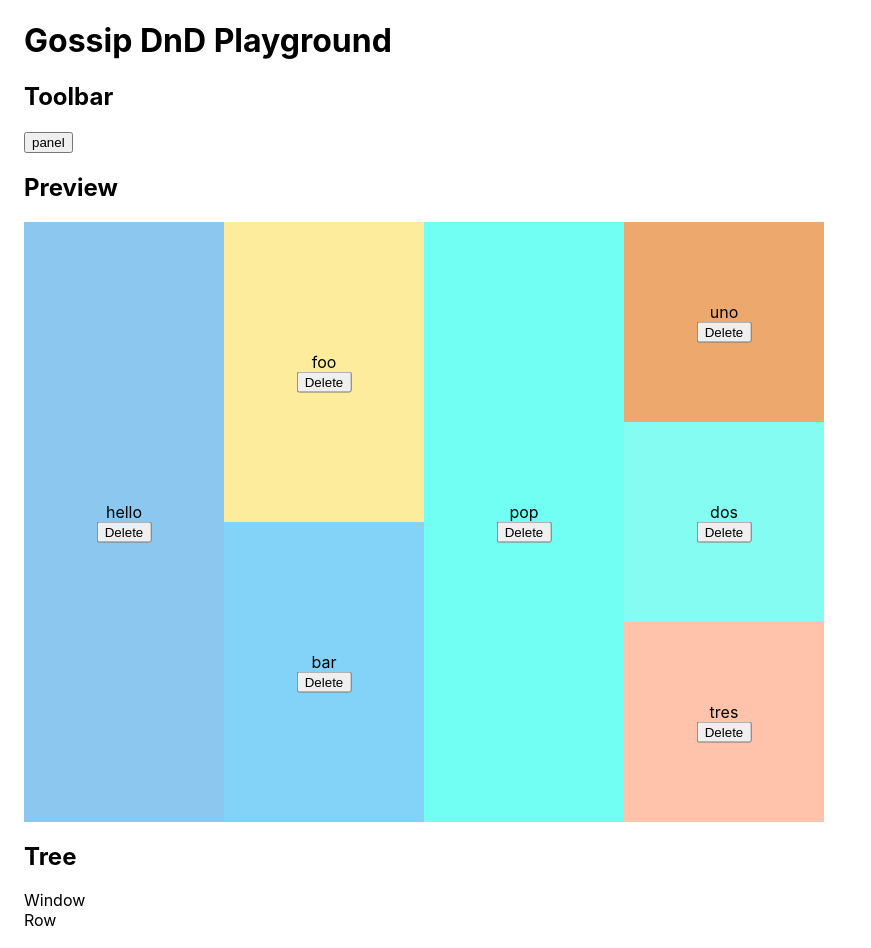
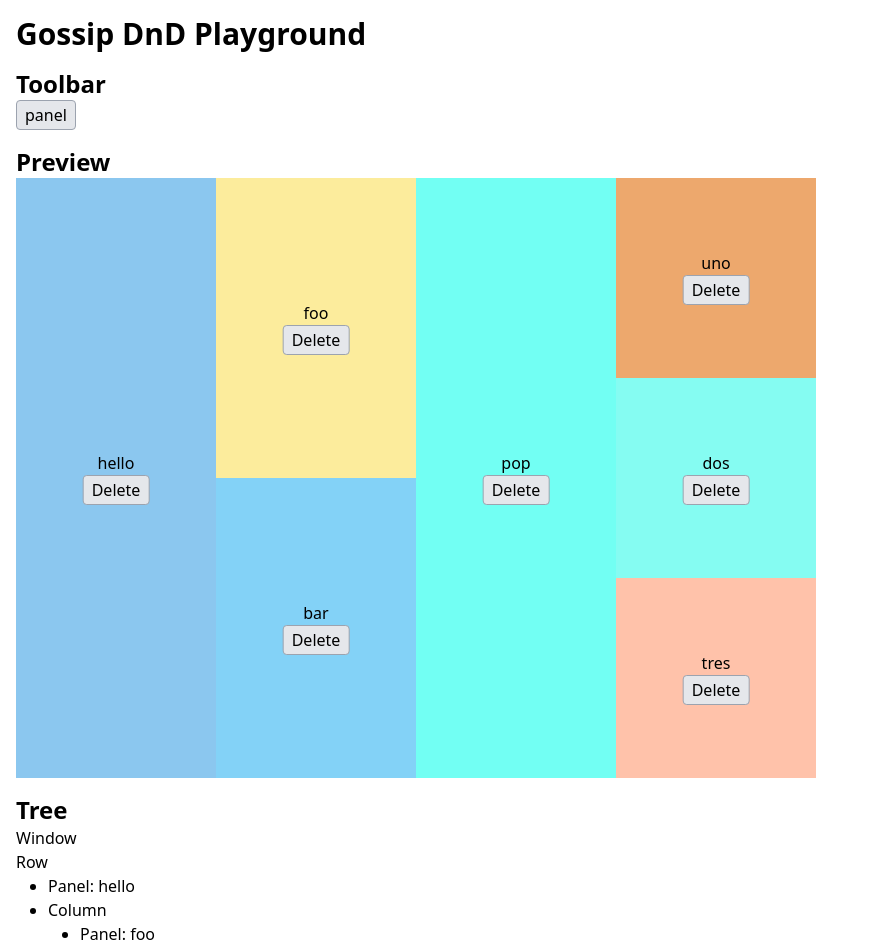
Before and after one commit to gossip-ink/dnd-playground, a React app: page / in a window 1280 px wide. Shown: the top 948 px of the page, without its empty margins (0-871 px from the left). Built offline with nearby package versions, Linux system fonts and the light colour scheme.

Commit message:
refactor: rewrite styles with Tailwind CSS

```diff
--- a/package.json
+++ b/package.json
@@ -46,6 +46,7 @@
     "webpack-merge": "^5.8.0"
   },
   "dependencies": {
+    "classnames": "^2.3.1",
     "crypto-browserify": "^3.12.0",
     "lodash": "^4.17.21",
     "nanoid": "^3.1.23",
--- a/src/components/App.tsx
+++ b/src/components/App.tsx
@@ -28,20 +28,20 @@ const App: React.FC<AppProps> = () => {
     <EditorContext.Provider
       value={{ state: editorState, mutate: setEditorState }}
     >
-      <div>
+      <div className="space-y-4">
         <header>
-          <h1>Gossip DnD Playground</h1>
+          <h1 className="font-bold text-3xl">Gossip DnD Playground</h1>
         </header>
         <section>
-          <h2>Toolbar</h2>
+          <h2 className="font-bold text-2xl">Toolbar</h2>
           <Button name="panel" />
         </section>
         <main>
-          <h2>Preview</h2>
+          <h2 className="font-bold text-2xl">Preview</h2>
           <Window window={editorState.window} width={800} height={600} />
         </main>
         <section>
-          <h2>Tree</h2>
+          <h2 className="font-bold text-2xl">Tree</h2>
           <Tree />
         </section>
       </div>
--- a/src/components/Button.tsx
+++ b/src/components/Button.tsx
@@ -37,7 +37,14 @@ const Button: React.FC<ButtonProps> = ({ name }) => {
     }),
     [window, setWindow]
   );
-  return <button ref={ref}>{name}</button>;
+  return (
+    <button
+      ref={ref}
+      className="px-2 py-0.5 bg-gray-200 border border-gray-400 rounded"
+    >
+      {name}
+    </button>
+  );
 };
 
 Button.displayName = "Button";
--- a/src/components/Column.tsx
+++ b/src/components/Column.tsx
@@ -12,8 +12,8 @@ const Column: React.FC<ColumnProps> = ({ column, ...props }) => {
   const itemProps = splitColumn(props, column.children.length);
   return (
     <div
+      className="absolute"
       style={{
-        position: "absolute",
         top: `${props.y}px`,
         left: `${props.x}px`,
         width: `${props.width}px`,
--- a/src/components/Panel.tsx
+++ b/src/components/Panel.tsx
@@ -6,6 +6,7 @@ import { removePanel } from "../models/operations";
 import { Direction } from "../types";
 import { useEditorContext } from "./context";
 import { SharedLayoutProps, sharedLayoutPropTypes } from "./layout";
+import classNames from "classnames";
 
 const Panel: React.FC<PanelProps> = ({
   panel,
@@ -81,8 +82,8 @@ const Panel: React.FC<PanelProps> = ({
   return (
     <div
       ref={(dropRef(ref), ref)}
+      className="absolute"
       style={{
-        position: "absolute",
         top: `${y}px`,
         left: `${x}px`,
         width: `${width}px`,
@@ -106,19 +107,10 @@ const Panel: React.FC<PanelProps> = ({
         }
       }}
     >
-      <div
-        style={{
-          position: "absolute",
-          top: "50%",
-          left: "50%",
-          transform: "translate(-50%, -50%)",
-          display: "flex",
-          flexDirection: "column",
-          alignItems: "center",
-        }}
-      >
+      <div className="absolute top-1/2 left-1/2 transform -translate-x-1/2 -translate-y-1/2 flex flex-col items-center">
         <div>{panel.title.length === 0 ? "Untitled" : panel.title}</div>
         <button
+          className="px-2 py-0.5 bg-gray-200 border border-gray-400 rounded"
           onClick={(e) => {
             e.stopPropagation();
             setWindow(removePanel(window, panel.id));
@@ -132,14 +124,13 @@ const Panel: React.FC<PanelProps> = ({
       </div>
       {collected.dragging && direction ? (
         <div
-          style={{
-            position: "absolute",
-            top: direction === "bottom" ? "50%" : 0,
-            right: direction === "left" ? "50%" : 0,
-            bottom: direction === "top" ? "50%" : 0,
-            left: direction === "right" ? "50%" : 0,
-            background: "rgba(0, 0, 0, 0.25)",
-          }}
+          className={classNames(
+            "absolute bg-gray-900 opacity-25",
+            direction === "bottom" ? "top-1/2" : "top-0",
+            direction === "left" ? "right-1/2" : "right-0",
+            direction === "top" ? "bottom-1/2" : "bottom-0",
+            direction === "right" ? "left-1/2" : "left-0"
+          )}
         />
       ) : null}
     </div>
--- a/src/components/Row.tsx
+++ b/src/components/Row.tsx
@@ -8,8 +8,8 @@ const Row: React.FC<RowProps> = ({ row, ...props }) => {
   const itemProps = splitRow(props, row.children.length);
   return (
     <div
+      className="absolute"
       style={{
-        position: "absolute",
         top: `${props.y}px`,
         left: `${props.x}px`,
         width: `${props.width}px`,
--- a/src/components/Tree.tsx
+++ b/src/components/Tree.tsx
@@ -34,7 +34,7 @@ const TreeNode: React.FC<TreeNodeProps> = ({ model }) => {
       return (
         <>
           <div>Column</div>
-          <ol>
+          <ol className="pl-8 list-disc">
             {model.children.map((child) => (
               <li key={child.id}>
                 <TreeNode model={child} />
@@ -46,12 +46,11 @@ const TreeNode: React.FC<TreeNodeProps> = ({ model }) => {
     case "panel":
       return (
         <span
-          style={{
-            fontWeight:
-              selection.findIndex((box) => box.id === model.id) >= 0
-                ? "bold"
-                : "normal",
-          }}
+          className={
+            selection.findIndex((box) => box.id === model.id) >= 0
+              ? "font-bold"
+              : "font-normal"
+          }
         >
           Panel: {model.title}
         </span>
@@ -60,7 +59,7 @@ const TreeNode: React.FC<TreeNodeProps> = ({ model }) => {
       return (
         <>
           <div>Row</div>
-          <ol>
+          <ol className="pl-8 list-disc">
             {model.children.map((child) => (
               <li key={child.id}>
                 <TreeNode model={child} />
--- a/src/components/Window.tsx
+++ b/src/components/Window.tsx
@@ -10,11 +10,8 @@ const Window: React.FC<WindowProps> = ({ window, width, height }) => {
   const selection = useSelection();
   return (
     <div
-      style={{
-        position: "relative",
-        width: `${width}px`,
-        height: `${height}px`,
-      }}
+      className="relative"
+      style={{ width: `${width}px`, height: `${height}px` }}
     >
       {window.root === null ? null : (
         <Dispatch
@@ -30,11 +27,7 @@ const Window: React.FC<WindowProps> = ({ window, width, height }) => {
       <svg
         width={width}
         height={height}
-        style={{
-          position: "absolute",
-          top: 0,
-          left: 0,
-        }}
+        className="absolute top-0 left-0"
         pointerEvents="none"
       >
         {selection.map(({ id, x, y, width, height }) => (
--- a/src/index.html
+++ b/src/index.html
@@ -7,6 +7,6 @@
     <title>Document</title>
   </head>
   <body>
-    <div id="app-root"></div>
+    <div id="app-root" class="m-4"></div>
   </body>
 </html>
--- a/src/index.tsx
+++ b/src/index.tsx
@@ -1,7 +1,7 @@
 import React from "react";
 import ReactDOM from "react-dom";
 import App from "./components/App";
-import "./index.css";
+import "./index.postcss";
 import { DndProvider } from "react-dnd";
 import { HTML5Backend } from "react-dnd-html5-backend";
 
--- a/webpack/webpack.common.ts
+++ b/webpack/webpack.common.ts
@@ -34,7 +34,7 @@ const common: Configuration = {
         loader: "ts-loader",
       },
       {
-        test: /\.pcss$/i,
+        test: /\.p(?:ost)?css$/i,
         use: [styleLoader, "css-loader", "postcss-loader"],
       },
       {
```
Also changed, not shown: 1 other file (tests, documents, lock files or other folders).
